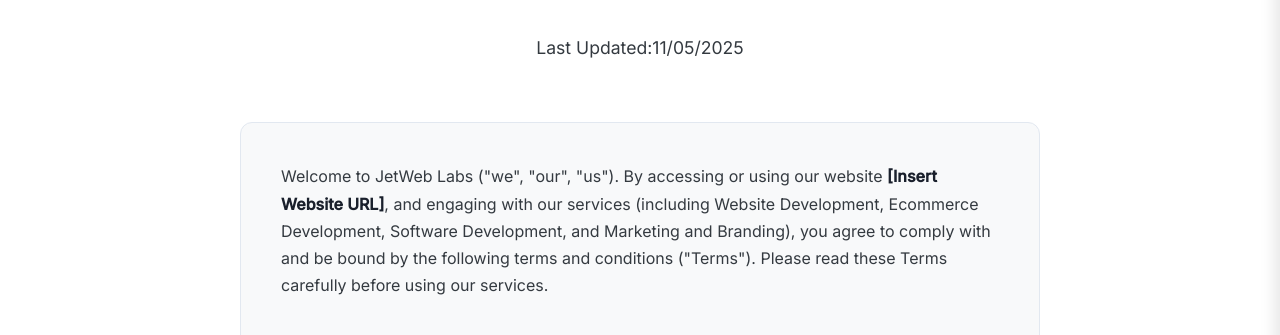
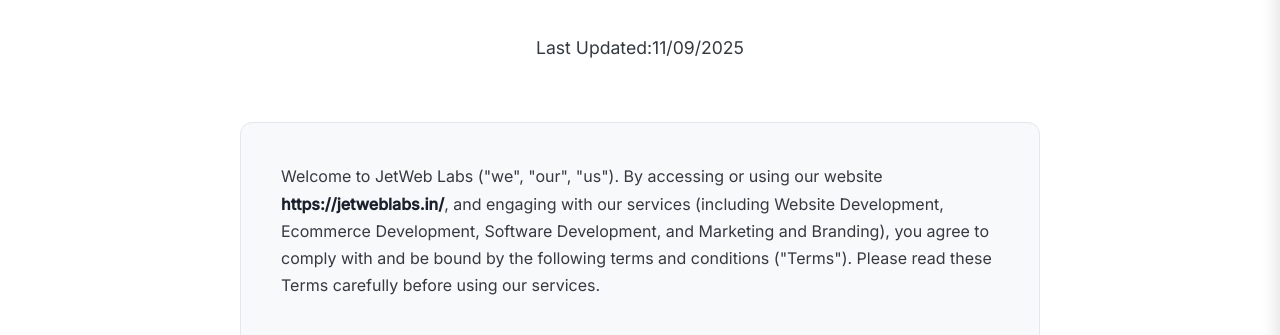
Before and after one commit to psyschology/jetweblabs-v2, a plain HTML site: page terms.html in a window 1280 px wide. Shown: the part 276-611 px from the top of the page. Drawn offline with nearby package versions, Linux system fonts and the light colour scheme.

Commit message:
Update terms.html

```diff
--- a/terms.html
+++ b/terms.html
@@ -239,11 +239,11 @@
 
                 <div class="page-header">
                     <h1>Terms and Conditions</h1>
-                    <p>Last Updated:11/05/2025</p>
+                    <p>Last Updated:11/09/2025</p>
                 </div>
 
                 <div class="legal-content">
-                    <p>Welcome to JetWeb Labs ("we", "our", "us"). By accessing or using our website <strong>[Insert Website URL]</strong>, and engaging with our services (including Website Development, Ecommerce Development, Software Development, and Marketing and Branding), you agree to comply with and be bound by the following terms and conditions ("Terms"). Please read these Terms carefully before using our services.</p>
+                    <p>Welcome to JetWeb Labs ("we", "our", "us"). By accessing or using our website <strong>https://jetweblabs.in/</strong>, and engaging with our services (including Website Development, Ecommerce Development, Software Development, and Marketing and Branding), you agree to comply with and be bound by the following terms and conditions ("Terms"). Please read these Terms carefully before using our services.</p>
 
                     <h2>1. Services Provided</h2>
                     <p>JetWeb Labs provides the following services:</p>
```
